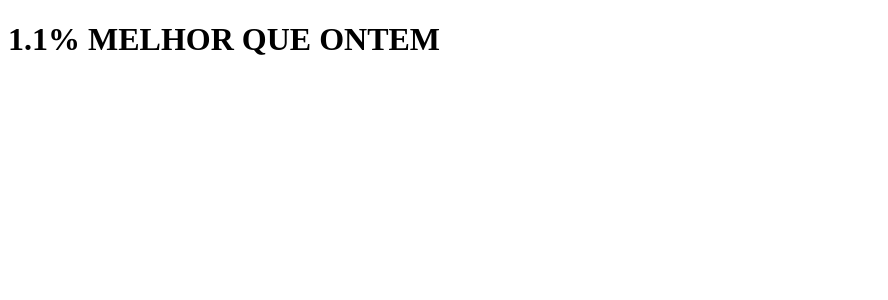
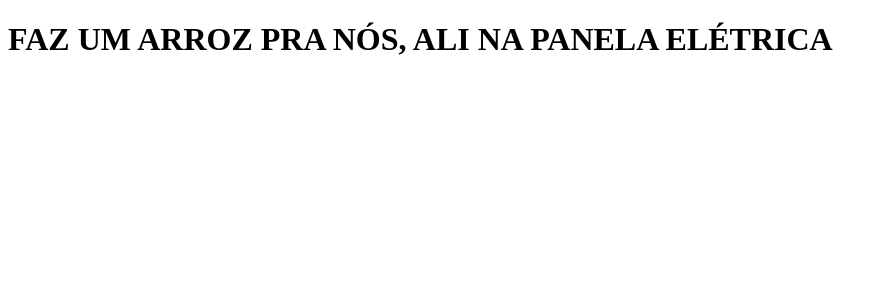
Before and after one commit to rivalent/miau-hub, a Next.js app: page / in a window 1280 px wide. Shown: the top 300 px of the page, without its empty margins (0-888 px from the left). Built offline with nearby package versions, Linux system fonts and the light colour scheme.

Commit message:
modificar a frase 2.0

```diff
--- a/pages/index.js
+++ b/pages/index.js
@@ -1,5 +1,5 @@
 function Home() {
-    return <h1>1.1% MELHOR QUE ONTEM</h1>
+    return <h1>FAZ UM ARROZ PRA NÓS, ALI NA PANELA ELÉTRICA</h1>
 }
 
 export default Home;
```
